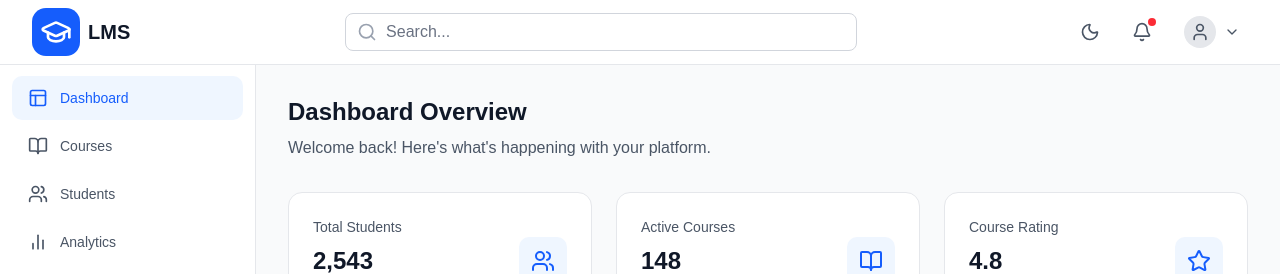
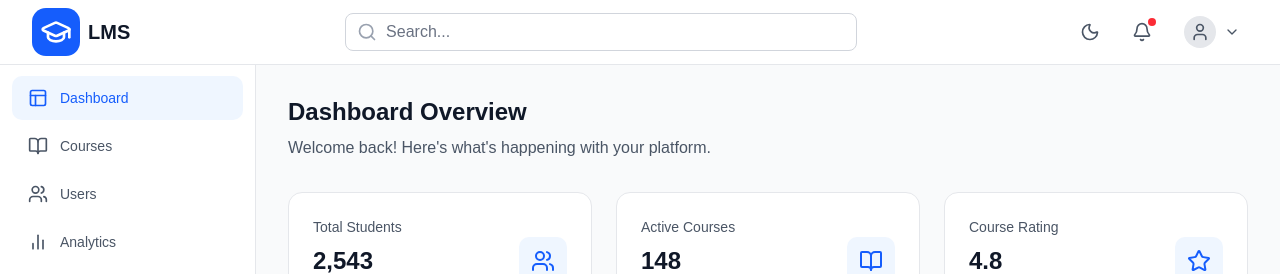
Before and after one commit to praduman1212/admin-panel, a Next.js app: page / in a window 1280 px wide. Shown: the top 274 px of the page. Built offline with nearby package versions, Linux system fonts and the light colour scheme.

Commit message:
fixed sidebar

```diff
--- a/src/components/Layout/Sidebar.js
+++ b/src/components/Layout/Sidebar.js
@@ -37,9 +37,9 @@ const Sidebar = () => {
       href: '/course'
     },
     {
-      title: 'Students',
+      title: 'Users',
       icon: <Users className="w-5 h-5" />,
-      href: '/students'
+      href: '/users'
     },
     {
       title: 'Analytics',
```
